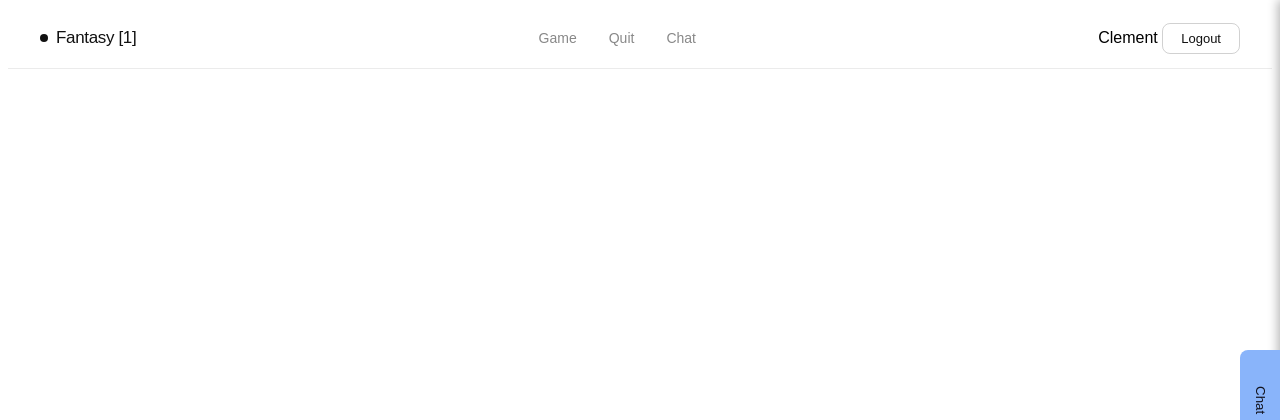
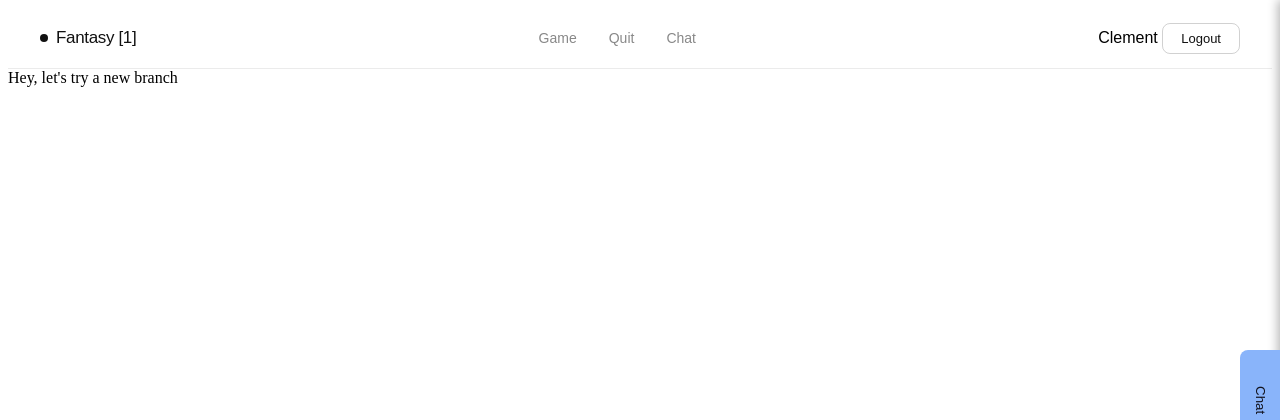
Before and after one commit to Etu4943/Fantasy_Card_Game, a Flask app: page /room/1 in a window 1280 px wide. Shown: the top 420 px of the page. Run offline with Flask 3, Linux system fonts and the light colour scheme; a user stored in the database is signed in; some libraries are stand-ins or nearby versions.

Commit message:
Try on a new commit with new branch card_game

```diff
--- a/templates/room.html
+++ b/templates/room.html
@@ -77,6 +77,7 @@
 {% endblock %}
 
 {% block content %}
+	Hey, let's try a new branch
 	<div id="chat-panel">
 	    <button id="chat-toggle">Chat</button>
 	    <div id="com-box"></div>
```
